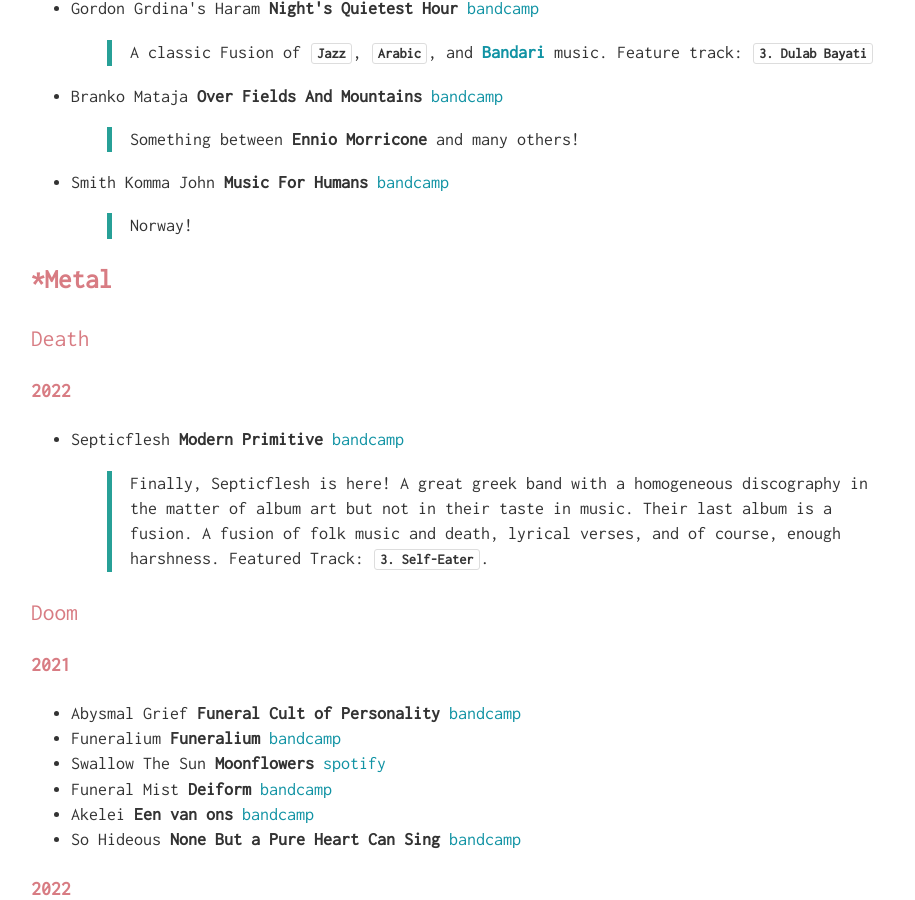
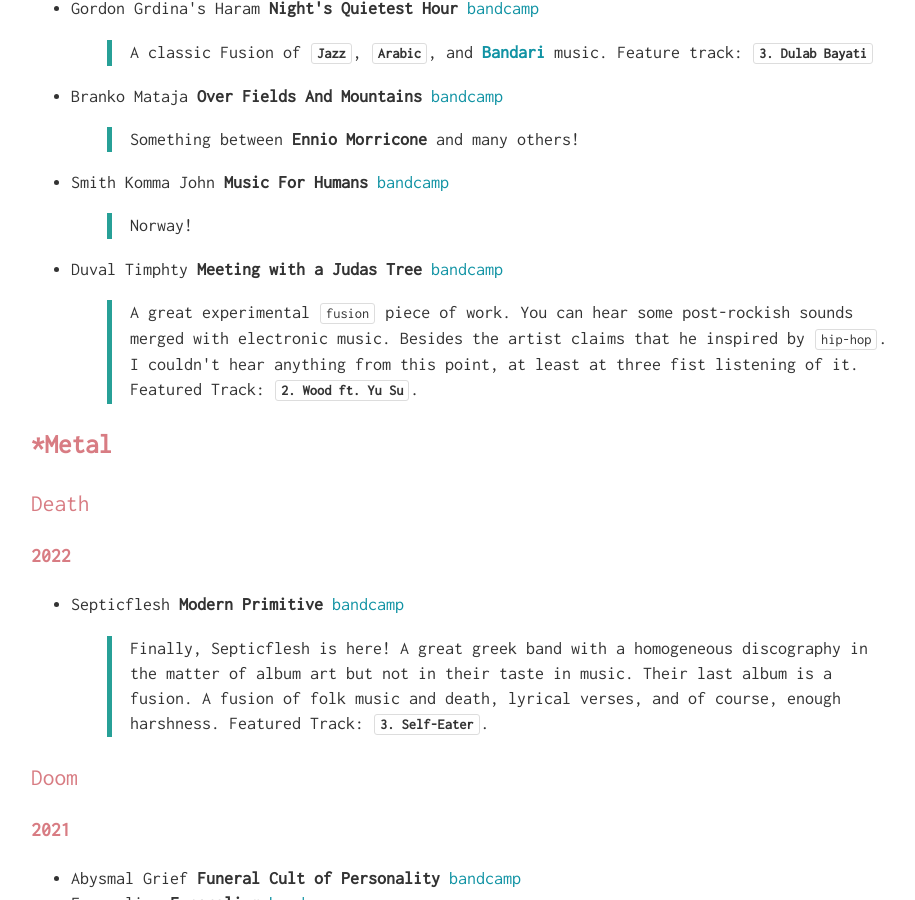
Before and after one commit to shosseinib/shosseinib.github.io, a Jekyll site: the page music.html, which Jekyll copies as it is, in a window 1280 px wide and 900 px high, scrolled down 3568 px. Shown: the whole window, without its empty margins (159-1074 px from the left). Built offline with Jekyll 4.4.1, drawn with Linux system fonts in a browser that asks for light colours; some web fonts are replaced; some of the changed text lies outside the part shown.

Commit message:
update html

```diff
--- a/music.html
+++ b/music.html
@@ -3,7 +3,7 @@
 "http://www.w3.org/TR/xhtml1/DTD/xhtml1-strict.dtd">
 <html xmlns="http://www.w3.org/1999/xhtml" lang="en" xml:lang="en">
 <head>
-<!-- 2022-09-10 Sat 04:28 -->
+<!-- 2022-11-13 Sun 16:42 -->
 <meta http-equiv="Content-Type" content="text/html;charset=utf-8" />
 <meta name="viewport" content="width=device-width, initial-scale=1" />
 <title>Music Journal</title>
@@ -205,84 +205,84 @@
 <h2>Table of Contents</h2>
 <div id="text-table-of-contents" role="doc-toc">
 <ul>
-<li><a href="#org57d9684"><b>Code of Conduct</b></a></li>
-<li><a href="#org9c2890c"><b>Electronic</b></a>
+<li><a href="#org690db5f"><b>Code of Conduct</b></a></li>
+<li><a href="#orgb36cbf3"><b>Electronic</b></a>
 <ul>
-<li><a href="#orge9b74f2">2021</a></li>
-<li><a href="#orge2d01e3">2022</a></li>
+<li><a href="#org3151165">2021</a></li>
+<li><a href="#orgb9e33eb">2022</a></li>
 </ul>
 </li>
-<li><a href="#org07d60c3"><b>Experimental &amp; Improvisation</b></a>
+<li><a href="#orgf37db13"><b>Experimental &amp; Improvisation</b></a>
 <ul>
-<li><a href="#org1644bcf">2019</a></li>
-<li><a href="#orgee040a2">2020</a></li>
-<li><a href="#org7cece28">2021</a></li>
-<li><a href="#orgb47befa">2022</a></li>
+<li><a href="#org16051e7">2019</a></li>
+<li><a href="#orgac10ffa">2020</a></li>
+<li><a href="#orgaea3765">2021</a></li>
+<li><a href="#orgd1e20c7">2022</a></li>
 </ul>
 </li>
-<li><a href="#org25e9053"><b>Jazz</b></a>
+<li><a href="#org3dfb389"><b>Jazz</b></a>
 <ul>
-<li><a href="#orga5455c0">2019</a></li>
-<li><a href="#org9fb39ad">2021</a></li>
-<li><a href="#orgc2601de">2022</a></li>
+<li><a href="#org45691fe">2019</a></li>
+<li><a href="#orgd2886b4">2021</a></li>
+<li><a href="#orgc7ca643">2022</a></li>
 </ul>
 </li>
-<li><a href="#org62b9b9a"><b>*Metal</b></a>
+<li><a href="#org3c9f36e"><b>*Metal</b></a>
 <ul>
-<li><a href="#org2a28424">Death</a>
+<li><a href="#org76493d3">Death</a>
 <ul>
-<li><a href="#org93077a2">2022</a></li>
+<li><a href="#org3f81a38">2022</a></li>
 </ul>
 </li>
-<li><a href="#orgbbf2acf">Doom</a>
+<li><a href="#org81196da">Doom</a>
 <ul>
-<li><a href="#org0533131">2021</a></li>
-<li><a href="#org1d8b969">2022</a></li>
+<li><a href="#org51ef169">2021</a></li>
+<li><a href="#org00dcdd3">2022</a></li>
 </ul>
 </li>
-<li><a href="#orgfba7a04">Progressive</a></li>
+<li><a href="#orgf26a615">Progressive</a></li>
 </ul>
 </li>
-<li><a href="#orgc9837d8"><b>Noise</b></a>
+<li><a href="#org95b237a"><b>Noise</b></a>
 <ul>
-<li><a href="#orgdd3f069">2022</a></li>
+<li><a href="#orgbdc0322">2022</a></li>
 </ul>
 </li>
-<li><a href="#orgb116c62"><b>Post-everything</b></a>
+<li><a href="#org9596019"><b>Post-everything</b></a>
 <ul>
-<li><a href="#org1102db6">2021</a></li>
-<li><a href="#org7e05879">2022</a></li>
+<li><a href="#org8a91f9b">2021</a></li>
+<li><a href="#org8b7f6af">2022</a></li>
 </ul>
 </li>
 </ul>
 </div>
 </div>
 
-<div id="outline-container-org57d9684" class="outline-2">
-<h2 id="org57d9684"><b>Code of Conduct</b></h2>
-<div class="outline-text-2" id="text-org57d9684">
+<div id="outline-container-org690db5f" class="outline-2">
+<h2 id="org690db5f"><b>Code of Conduct</b></h2>
+<div class="outline-text-2" id="text-org690db5f">
 <p>
 Here I collect music albums that I consider worshiped (in my way) works in <code>Jazz</code>, <code>Post-Everything</code>, <code>Noise</code>, <code>*Metal</code>, <code>Electronic</code>, and <code>Experimental &amp; Improvisation</code>. The order is by year, but there is no order; I may re-sort them by their artist name later; who knows?
 </p>
 </div>
 </div>
 
-<div id="outline-container-org9c2890c" class="outline-2">
-<h2 id="org9c2890c"><b>Electronic</b></h2>
-<div class="outline-text-2" id="text-org9c2890c">
+<div id="outline-container-orgb36cbf3" class="outline-2">
+<h2 id="orgb36cbf3"><b>Electronic</b></h2>
+<div class="outline-text-2" id="text-orgb36cbf3">
 </div>
-<div id="outline-container-orge9b74f2" class="outline-3">
-<h3 id="orge9b74f2">2021</h3>
-<div class="outline-text-3" id="text-orge9b74f2">
+<div id="outline-container-org3151165" class="outline-3">
+<h3 id="org3151165">2021</h3>
+<div class="outline-text-3" id="text-org3151165">
 <ul class="org-ul">
 <li>Doyeq <b>Never Back</b> <a href="https://fuselab.bandcamp.com/album/never-back">bandcamp</a></li>
 <li>HEXSYSTEM <b>Interface OST Vol. II</b> <a href="https://hexsystem.bandcamp.com/album/interface-ost-vol-ii?from=fandiscflw">bandcamp</a></li>
 </ul>
 </div>
 </div>
-<div id="outline-container-orge2d01e3" class="outline-3">
-<h3 id="orge2d01e3">2022</h3>
-<div class="outline-text-3" id="text-orge2d01e3">
+<div id="outline-container-orgb9e33eb" class="outline-3">
+<h3 id="orgb9e33eb">2022</h3>
+<div class="outline-text-3" id="text-orgb9e33eb">
 <ul class="org-ul">
 <li>HEXSYSTEM <b>No Confluence</b> <a href="https://hexsystem.bandcamp.com/album/no-confluence?from=fanpub_fnb">bandcamp</a></li>
 <li><p>
@@ -297,29 +297,29 @@
 </div>
 </div>
 </div>
-<div id="outline-container-org07d60c3" class="outline-2">
-<h2 id="org07d60c3"><b>Experimental &amp; Improvisation</b></h2>
-<div class="outline-text-2" id="text-org07d60c3">
+<div id="outline-container-orgf37db13" class="outline-2">
+<h2 id="orgf37db13"><b>Experimental &amp; Improvisation</b></h2>
+<div class="outline-text-2" id="text-orgf37db13">
 </div>
-<div id="outline-container-org1644bcf" class="outline-3">
-<h3 id="org1644bcf">2019</h3>
-<div class="outline-text-3" id="text-org1644bcf">
+<div id="outline-container-org16051e7" class="outline-3">
+<h3 id="org16051e7">2019</h3>
+<div class="outline-text-3" id="text-org16051e7">
 <ul class="org-ul">
 <li>Sam Andreae/David Birchall/Toshimaru Nakamura/Otto Willberg <b>UK ツアー 2019</b> <a href="https://scatterarchive.bandcamp.com/album/uk-2019?from=fandiscflw">bandcamp</a></li>
 </ul>
 </div>
 </div>
-<div id="outline-container-orgee040a2" class="outline-3">
-<h3 id="orgee040a2">2020</h3>
-<div class="outline-text-3" id="text-orgee040a2">
+<div id="outline-container-orgac10ffa" class="outline-3">
+<h3 id="orgac10ffa">2020</h3>
+<div class="outline-text-3" id="text-orgac10ffa">
 <ul class="org-ul">
 <li>Jean-Luc Guionnet, Annette Krebs <b>pointe sèche</b> <a href="https://annettekrebs.bandcamp.com/album/pointe-s-che">bandcamp</a></li>
 </ul>
 </div>
 </div>
-<div id="outline-container-org7cece28" class="outline-3">
-<h3 id="org7cece28">2021</h3>
-<div class="outline-text-3" id="text-org7cece28">
+<div id="outline-container-orgaea3765" class="outline-3">
+<h3 id="orgaea3765">2021</h3>
+<div class="outline-text-3" id="text-orgaea3765">
 <ul class="org-ul">
 <li>Guilherme Rodrigues &amp; Carlos Santos <b>Uncommon Symmetries</b> <a href="https://guilhermerodrigues.bandcamp.com/album/uncommon-symmetries">bandcamp</a></li>
 <li>I/O - Carlos Santos and Ulrich Mitzlaff <b>Studies on Colour Field Modulation</b> <a href="https://carlossantos.bandcamp.com/album/studies-on-colour-field-modulation">bandcamp</a></li>
@@ -328,9 +328,9 @@
 </ul>
 </div>
 </div>
-<div id="outline-container-orgb47befa" class="outline-3">
-<h3 id="orgb47befa">2022</h3>
-<div class="outline-text-3" id="text-orgb47befa">
+<div id="outline-container-orgd1e20c7" class="outline-3">
+<h3 id="orgd1e20c7">2022</h3>
+<div class="outline-text-3" id="text-orgd1e20c7">
 <ul class="org-ul">
 <li>Mark Wagner <b>S☉N RISE / S☉N OF THE SUN</b> <a href="https://zamzamrec.bandcamp.com/album/s-n-rise-s-n-of-the-sun">bandcamp</a></li>
 <li><p>
@@ -353,21 +353,21 @@
 </div>
 </div>
 </div>
-<div id="outline-container-org25e9053" class="outline-2">
-<h2 id="org25e9053"><b>Jazz</b></h2>
-<div class="outline-text-2" id="text-org25e9053">
+<div id="outline-container-org3dfb389" class="outline-2">
+<h2 id="org3dfb389"><b>Jazz</b></h2>
+<div class="outline-text-2" id="text-org3dfb389">
 </div>
-<div id="outline-container-orga5455c0" class="outline-3">
-<h3 id="orga5455c0">2019</h3>
-<div class="outline-text-3" id="text-orga5455c0">
+<div id="outline-container-org45691fe" class="outline-3">
+<h3 id="org45691fe">2019</h3>
+<div class="outline-text-3" id="text-org45691fe">
 <ul class="org-ul">
 <li>Enrico Rava &amp; Joe Lovano <b>Roma (Live)</b> <a href="https://open.spotify.com/album/7oJD5GX7laQuDzSz10eKS2">spotify</a></li>
 </ul>
 </div>
 </div>
-<div id="outline-container-org9fb39ad" class="outline-3">
-<h3 id="org9fb39ad">2021</h3>
-<div class="outline-text-3" id="text-org9fb39ad">
+<div id="outline-container-orgd2886b4" class="outline-3">
+<h3 id="orgd2886b4">2021</h3>
+<div class="outline-text-3" id="text-orgd2886b4">
 <ul class="org-ul">
 <li>Mira Martin-Gray, Bryan Qu, Karen Ng, Nick Dunston <b>Trumpet &amp; Drums REMIX Festival</b> <a href="https://linaallemano.bandcamp.com/album/trumpet-drums-remix-festival">bandcamp</a></li>
 <li>Milton Man Gogh <b>The Great Reset</b> <a href="https://miltonmangogh.bandcamp.com/album/the-great-reset-2?from=fandiscflw">bandcamp</a></li>
@@ -424,9 +424,9 @@
 </ul>
 </div>
 </div>
-<div id="outline-container-orgc2601de" class="outline-3">
-<h3 id="orgc2601de">2022</h3>
-<div class="outline-text-3" id="text-orgc2601de">
+<div id="outline-container-orgc7ca643" class="outline-3">
+<h3 id="orgc7ca643">2022</h3>
+<div class="outline-text-3" id="text-orgc7ca643">
 <ul class="org-ul">
 <li>Joel Lyssarides <b>Stay Now</b> <a href="https://joellyssarides.bandcamp.com/releases">bandcamp</a></li>
 <li><p>
@@ -453,22 +453,29 @@
 Norway!
 </p>
 </blockquote></li>
+<li><p>
+Duval Timphty <b>Meeting with a Judas Tree</b> <a href="https://duvaltimothy.bandcamp.com/album/meeting-with-a-judas-tree">bandcamp</a>
+</p>
+<blockquote>
+<p>
+A great experimental <code>fusion</code> piece of work. You can hear some post-rockish sounds merged with electronic music. Besides the artist claims that he inspired by <code>hip-hop</code>. I couldn't hear anything from this point, at least at three fist listening of it. Featured Track: <b><code>2. Wood ft. Yu Su</code></b>.
+</p>
+</blockquote></li>
 </ul>
 </div>
 </div>
 </div>
-
-<div id="outline-container-org62b9b9a" class="outline-2">
-<h2 id="org62b9b9a"><b>*Metal</b></h2>
-<div class="outline-text-2" id="text-org62b9b9a">
+<div id="outline-container-org3c9f36e" class="outline-2">
+<h2 id="org3c9f36e"><b>*Metal</b></h2>
+<div class="outline-text-2" id="text-org3c9f36e">
 </div>
-<div id="outline-container-org2a28424" class="outline-3">
-<h3 id="org2a28424">Death</h3>
-<div class="outline-text-3" id="text-org2a28424">
+<div id="outline-container-org76493d3" class="outline-3">
+<h3 id="org76493d3">Death</h3>
+<div class="outline-text-3" id="text-org76493d3">
 </div>
-<div id="outline-container-org93077a2" class="outline-4">
-<h4 id="org93077a2">2022</h4>
-<div class="outline-text-4" id="text-org93077a2">
+<div id="outline-container-org3f81a38" class="outline-4">
+<h4 id="org3f81a38">2022</h4>
+<div class="outline-text-4" id="text-org3f81a38">
 <ul class="org-ul">
 <li><p>
 Septicflesh <b>Modern Primitive</b> <a href="https://septicflesh.bandcamp.com/album/modern-primitive?from=fanpub_nfnb_pr">bandcamp</a>
@@ -482,13 +489,13 @@
 </div>
 </div>
 </div>
-<div id="outline-container-orgbbf2acf" class="outline-3">
-<h3 id="orgbbf2acf">Doom</h3>
-<div class="outline-text-3" id="text-orgbbf2acf">
+<div id="outline-container-org81196da" class="outline-3">
+<h3 id="org81196da">Doom</h3>
+<div class="outline-text-3" id="text-org81196da">
 </div>
-<div id="outline-container-org0533131" class="outline-4">
-<h4 id="org0533131">2021</h4>
-<div class="outline-text-4" id="text-org0533131">
+<div id="outline-container-org51ef169" class="outline-4">
+<h4 id="org51ef169">2021</h4>
+<div class="outline-text-4" id="text-org51ef169">
 <ul class="org-ul">
 <li>Abysmal Grief <b>Funeral Cult of Personality</b> <a href="https://sunandmoonrecords.bandcamp.com/album/funeral-cult-of-personality">bandcamp</a></li>
 <li>Funeralium <b>Funeralium</b> <a href="https://funeralium.bandcamp.com/album/funeralium?from=fannewrel">bandcamp</a></li>
@@ -499,9 +506,9 @@
 </ul>
 </div>
 </div>
-<div id="outline-container-org1d8b969" class="outline-4">
-<h4 id="org1d8b969">2022</h4>
-<div class="outline-text-4" id="text-org1d8b969">
+<div id="outline-container-org00dcdd3" class="outline-4">
+<h4 id="org00dcdd3">2022</h4>
+<div class="outline-text-4" id="text-org00dcdd3">
 <ul class="org-ul">
 <li>Where Myth Becomes Memory <b>Rolo Tomassi</b> <a href="https://rolotomassi.bandcamp.com/album/where-myth-becomes-memory?from=fanpub_fnb_pr">bandcamp</a></li>
 <li><p>
@@ -572,9 +579,9 @@
 </div>
 </div>
 </div>
-<div id="outline-container-orgfba7a04" class="outline-3">
-<h3 id="orgfba7a04">Progressive</h3>
-<div class="outline-text-3" id="text-orgfba7a04">
+<div id="outline-container-orgf26a615" class="outline-3">
+<h3 id="orgf26a615">Progressive</h3>
+<div class="outline-text-3" id="text-orgf26a615">
 <ul class="org-ul">
 <li><p>
 Venus Principle <b>Stand In Your Light</b> <a href="https://venusprinciple.bandcamp.com/album/stand-in-your-light-deluxe-edition?from=fanpub_nfnb_pr">bandcamp</a>
@@ -596,13 +603,13 @@
 </div>
 </div>
 </div>
-<div id="outline-container-orgc9837d8" class="outline-2">
-<h2 id="orgc9837d8"><b>Noise</b></h2>
-<div class="outline-text-2" id="text-orgc9837d8">
+<div id="outline-container-org95b237a" class="outline-2">
+<h2 id="org95b237a"><b>Noise</b></h2>
+<div class="outline-text-2" id="text-org95b237a">
 </div>
-<div id="outline-container-orgdd3f069" class="outline-3">
-<h3 id="orgdd3f069">2022</h3>
-<div class="outline-text-3" id="text-orgdd3f069">
+<div id="outline-container-orgbdc0322" class="outline-3">
+<h3 id="orgbdc0322">2022</h3>
+<div class="outline-text-3" id="text-orgbdc0322">
 <ul class="org-ul">
 <li><p>
 Portal to the God Damn Blood Dimension <b>Rotten Fruit; Regular Orchard</b> <a href="https://portaltothegoddamnblooddimension.bandcamp.com/album/rotten-fruit-regular-orchard?from=fandiscflw">bandcamp</a>
@@ -632,13 +639,13 @@
 </div>
 </div>
 </div>
-<div id="outline-container-orgb116c62" class="outline-2">
-<h2 id="orgb116c62"><b>Post-everything</b></h2>
-<div class="outline-text-2" id="text-orgb116c62">
+<div id="outline-container-org9596019" class="outline-2">
+<h2 id="org9596019"><b>Post-everything</b></h2>
+<div class="outline-text-2" id="text-org9596019">
 </div>
-<div id="outline-container-org1102db6" class="outline-3">
-<h3 id="org1102db6">2021</h3>
-<div class="outline-text-3" id="text-org1102db6">
+<div id="outline-container-org8a91f9b" class="outline-3">
+<h3 id="org8a91f9b">2021</h3>
+<div class="outline-text-3" id="text-org8a91f9b">
 <ul class="org-ul">
 <li>Hope Drone <b>Husk</b> <a href="https://hopedrone.bandcamp.com/album/husk">bandcamp</a></li>
 <li>Der Weg Einer Freihei <b>Noktvrn</b> <a href="https://derwegeinerfreiheitsom.bandcamp.com/album/noktvrn?from=fanpub_nfnb_pr">bandcamp</a></li>
@@ -666,9 +673,9 @@
 </ul>
 </div>
 </div>
-<div id="outline-container-org7e05879" class="outline-3">
-<h3 id="org7e05879">2022</h3>
-<div class="outline-text-3" id="text-org7e05879">
+<div id="outline-container-org8b7f6af" class="outline-3">
+<h3 id="org8b7f6af">2022</h3>
+<div class="outline-text-3" id="text-org8b7f6af">
 <ul class="org-ul">
 <li><p>
 Caroline <b>Caroline</b> <a href="https://open.spotify.com/album/4X12VfRomM649eKXd1qKMf">spotify</a>
@@ -701,7 +708,7 @@
 </div>
 <div id="postamble" class="status">
 <p class="author">Author: <a href="https://shosseinib.github.io">shosseinib</a>, a noise enthusiast</p>
-<p class="date">Created: 2022-09-10 Sat 04:28</p>
+<p class="date">Created: 2022-11-13 Sun 16:42</p>
 <p class="validation"><a href="https://validator.w3.org/check?uri=referer">Validate</a></p>
 </div>
 </body>
```
